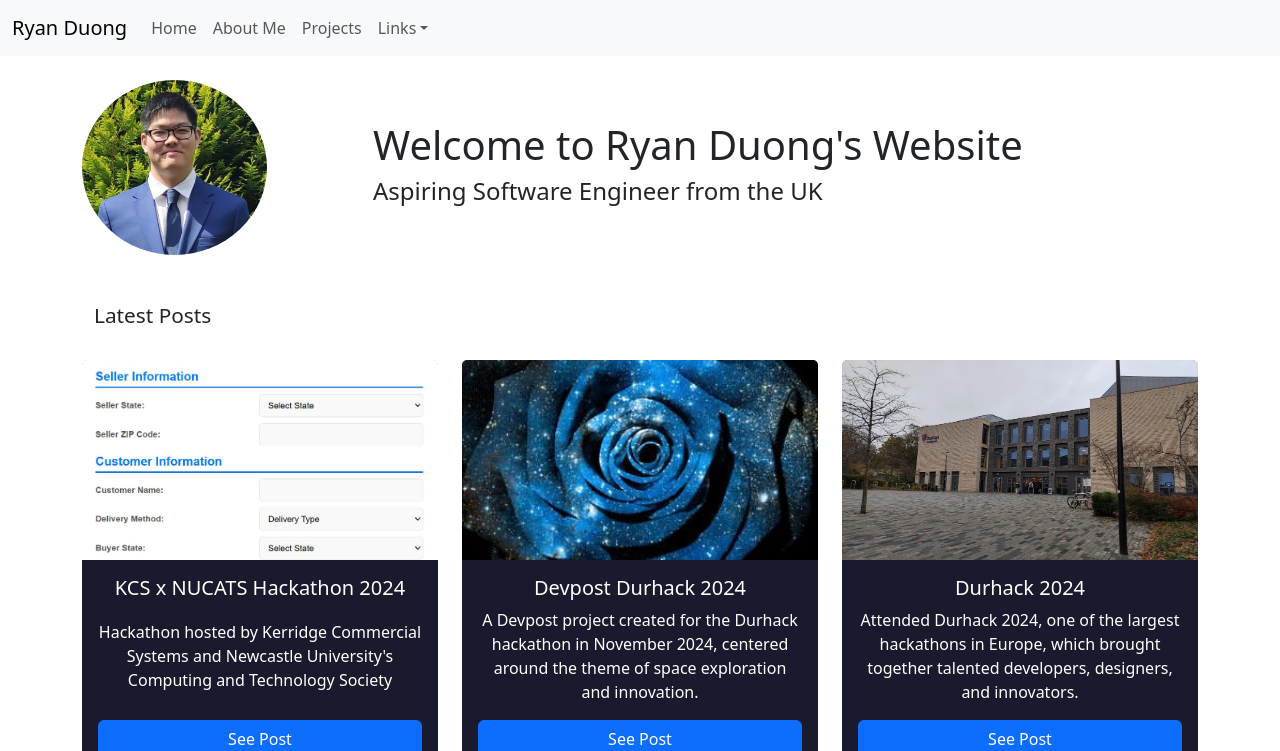
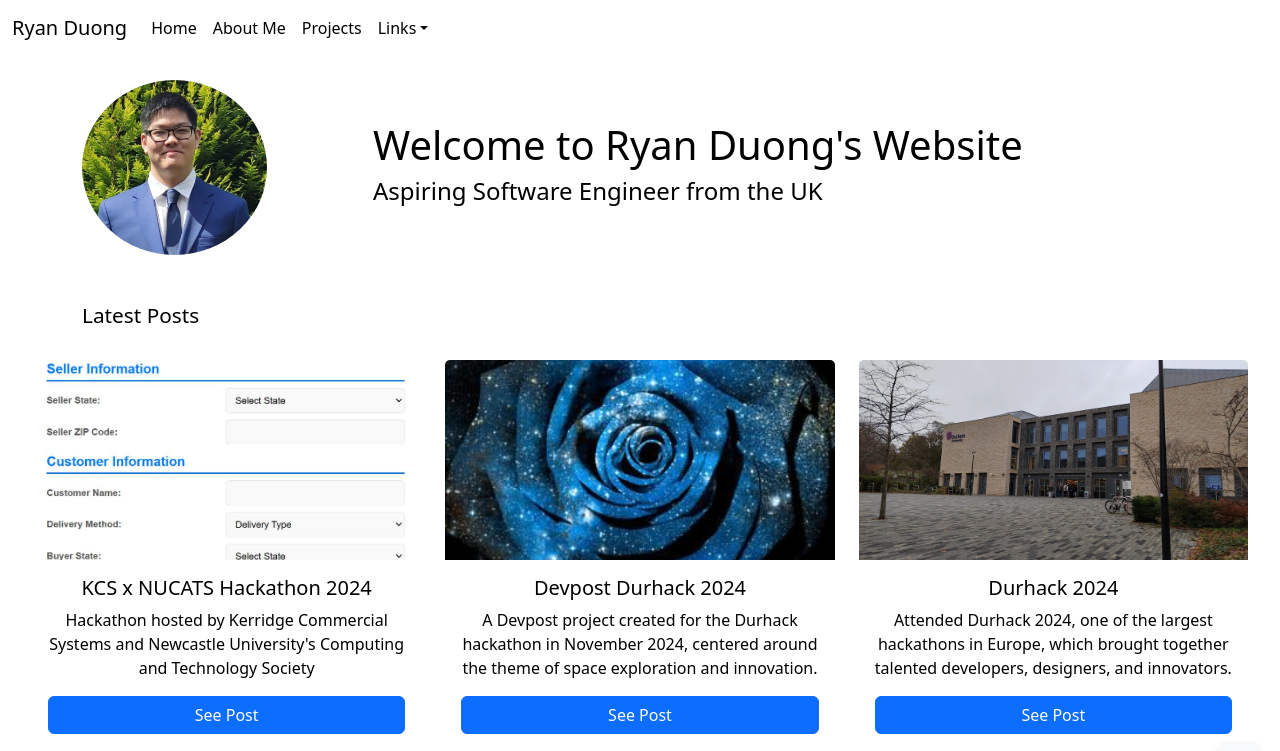
Before and after one commit to RyanDuong0/react-website, a React (Vite) app: page / in a window 1280 px wide. Shown: the top 751 px of the page. Built offline with nearby package versions, Linux system fonts and the light colour scheme.

Commit message:
Changed theme of website, added Dark Mode and Light Mode button

```diff
--- a/index.html
+++ b/index.html
@@ -1,7 +1,6 @@
 <!doctype html>
 <html lang="en">
   <head>
-    <link rel="icon" type="image/svg+xml" href="/vite.svg" />
     <meta charset="UTF-8">
     <link rel="stylesheet" href="https://cdn.jsdelivr.net/npm/bootstrap@5.3.3/dist/css/bootstrap.min.css"/>
     <meta name="description" content="Home page for Ryan Duong's activities"/>
--- a/package.json
+++ b/package.json
@@ -15,6 +15,7 @@
     "@mui/material": "^7.0.1",
     "bootstrap": "^5.3.5",
     "bootstrap-icons": "^1.11.3",
+    "motion": "^12.6.5",
     "react": "^19.0.0",
     "react-bootstrap": "^2.10.9",
     "react-dom": "^19.0.0"
--- a/src/App.css
+++ b/src/App.css
@@ -1,9 +1,64 @@
+/* Ensure the entire body takes up the full height of the viewport */
+html, body {
+  height: 100%;
+  margin: 0;
+  padding: 0;
+}
+
+/* Apply the max-width and centering to the #root */
 #root {
   max-width: 1280px;
-  margin: 0 auto;
+  margin: 0 auto; /* Center horizontally */
   padding: 2rem;
   text-align: center;
 }
-body{
-  background-color: #000022;
+
+.dark-mode{
+  background-color: #061A40;
+  color: #dadff7;
 }
+.light-mode{
+  background-color: #ffffff;
+  color: black;
+}
+
+/* Navbar background color */
+.navbar-custom-light {
+  background-color: #ffffff;
+  color: #000000;
+}
+.navbar-custom-light .navbar-brand,
+.navbar-custom-light .nav-link {
+  color: #000000; /* Navbar text color for light mode */
+}
+.navbar-custom-light .navbar-brand:hover,
+.navbar-custom-light .nav-link:hover {
+  color: #555555; /* Hover color */
+}
+
+.navbar-custom-dark {
+  background-color: #061A40;
+}
+.navbar-custom-dark .navbar-brand,
+.navbar-custom-dark .nav-link {
+  color: #ffffff; /* Navbar text color for dark mode */
+}
+
+.navbar-custom-dark .navbar-brand:hover,
+.navbar-custom-dark .nav-link:hover {
+  color: #cccccc; /* Hover color */
+}
+
+.floating-button{
+  position:fixed;
+  bottom:20px;
+  right:20px;
+  z-index: 1000; /* stays above all elements */
+  padding: 10px 20px;
+  border-radius: 50px;
+  box-shadow: 0px 4px 6px rgba(0,0,0,0.1);
+  font-size: 16px;
+}
+.floating-button:hover{
+  box-shadow: 0px 6px 8px rgba(0,0,0,0.2);
+}
--- a/src/App.jsx
+++ b/src/App.jsx
@@ -2,19 +2,36 @@ import "./App.css";
 import NavbarTop from "./components/NavbarTop.jsx";
 import "bootstrap/dist/css/bootstrap.min.css";
 import Container from "react-bootstrap/Container";
+import Button from "react-bootstrap/Button";
 import WelcomeContent from "./components/WelcomeContent.jsx";
 import HomeContent from "./components/HomeContent.jsx";
 import Posts from "./components/Posts.jsx";
+import {useState,useEffect} from "react";
 
 function App() {
+  const [darkMode, setDarkMode] = useState(false); //light mode initially
+
+  const toggleDarkMode = () =>{
+    setDarkMode((prevMode) => !prevMode)
+  }
+
+  useEffect(() =>{
+    document.body.className = darkMode ? "dark-mode" : "light-mode";
+  }, [darkMode]);
+
   return (
     <>
-      <NavbarTop />
-      <Container className="mt-5">
-        <WelcomeContent />
+      <div className={darkMode ? "dark-mode" : "light-mode"}>
+        <NavbarTop darkMode = {darkMode}/>
+        <Container className="mt-5">
+          <WelcomeContent />
+        </Container>
         <HomeContent />
-        <Posts />
-      </Container>
+        <Posts darkMode={darkMode}/>
+        <Button onClick={toggleDarkMode} variant={darkMode ? "dark" : "light"} className="floating-button">
+          <i className={darkMode ? "bi bi-moon-fill" : "bi bi-brightness-high-fill"}></i>
+        </Button>
+      </div>
     </>
   );
 }
--- a/src/components/HomeContent.jsx
+++ b/src/components/HomeContent.jsx
@@ -2,13 +2,13 @@ import Col from "react-bootstrap/Col";
 import Row from "react-bootstrap/Row";
 import Container from "react-bootstrap/Container";
 
-function HomeContent(){
-    return(
+function HomeContent() {
+  return (
     //Container for Posts
     <Container className="mt-5">
       <Row className="align-items-center">
         <Col md={3}>
-                    <h1 className="text-start display-6" style={{fontSize:"1.3rem"}}>
+          <h1 className="text-start display-6" style={{ fontSize: "1.3rem"}}>
             Latest Posts
           </h1>
         </Col>
--- a/src/components/NavbarTop.jsx
+++ b/src/components/NavbarTop.jsx
@@ -4,13 +4,13 @@ import Nav from 'react-bootstrap/Nav';
 import Navbar from 'react-bootstrap/Navbar';
 import NavDropdown from 'react-bootstrap/NavDropdown';
 
-function NavbarTop() {
+function NavbarTop({ darkMode }) {
   const [isOpen, isClosed] = useState(false);
 
   return(
-  <Navbar expand="lg" className="bg-body-tertiary" fixed="top">
+    <Navbar expand="lg" className={darkMode ? "navbar-custom-dark" : "navbar-custom-light"} fixed="top" data-bs-theme={darkMode ? "dark" : "light"}>
       <Container fluid>
-      <Navbar.Brand href="#home">Ryan Duong</Navbar.Brand>
+        <Navbar.Brand>Ryan Duong</Navbar.Brand>
         <Navbar.Toggle aria-controls="basic-navbar-nav" />
         <Navbar.Collapse id="basic-navbar-nav">
           <Nav className="me-auto">
@@ -18,7 +18,7 @@ function NavbarTop() {
             <Nav.Link href="#link">About Me</Nav.Link>
             <Nav.Link href="#projects">Projects</Nav.Link>
             <NavDropdown title="Links" id="basic-nav-dropdown">
-            <NavDropdown.Item href="https://www.linkedin.com/in/ryan-duong-97b960328/">LinkedIn&nbsp;<i class="bi bi-linkedin"></i></NavDropdown.Item>
+              <NavDropdown.Item href="https://www.linkedin.com/in/ryan-duong-97b960328/">LinkedIn&nbsp;<i class="bi bi-li               nkedin"></i></NavDropdown.Item>
               <NavDropdown.Item href="https://github.com/RyanDuong0">GitHub&nbsp;<i class="bi bi-github"></i></NavDropdown.Item>
             </NavDropdown>
           </Nav>
--- a/src/components/Posts.jsx
+++ b/src/components/Posts.jsx
@@ -5,8 +5,7 @@ import { useEffect, useState } from "react";
 import Card from "react-bootstrap/Card";
 import Button from "react-bootstrap/Button";
 
-
-function Posts(){
+function Posts({darkMode}){
   const [posts, setPosts] = useState([]);
 
   useEffect(() => {
@@ -24,8 +23,8 @@ function Posts(){
             className="flex-column"
             style={{
               width: "100%",
-              backgroundColor: "#1a1a2e",
-              color: "white",
+              backgroundColor: darkMode ? "#1a1a2e" : "#ffffff",
+              color: darkMode ? "#dadff7" : "#000000",
               border: "none"
             }}
           >
--- a/src/components/WelcomeContent.jsx
+++ b/src/components/WelcomeContent.jsx
@@ -17,10 +17,10 @@ function WelcomeContent() {
 
       {/* Welcome Message */}
       <Col md={9} className="text-start">
-        <h1 className="display-6" style={{ fontSize: "2.5rem" }}>
+        <h1 className="display-6" style={{ fontSize: "2.5rem"}}>
           Welcome to Ryan Duong's Website
         </h1>
-        <h3 className="display-6" style={{ fontSize: "1.5rem" }}>
+        <h3 className="display-6" style={{ fontSize: "1.5rem"}}>
           Aspiring Software Engineer from the UK
         </h3>
       </Col>
--- a/src/main.jsx
+++ b/src/main.jsx
@@ -1,8 +1,6 @@
 import { StrictMode } from 'react'
 import { createRoot } from 'react-dom/client'
-import './index.css'
 import App from './App.jsx'
-
 //import bootstrap css
 import "bootstrap/dist/css/bootstrap.min.css";
 //import bootstrap icons
```
Also changed, not shown: 1 other file (tests, documents, lock files or other folders). Lines whose indentation alone changed are shown as unchanged.
